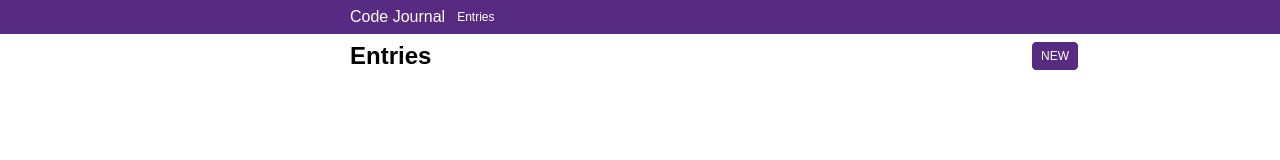
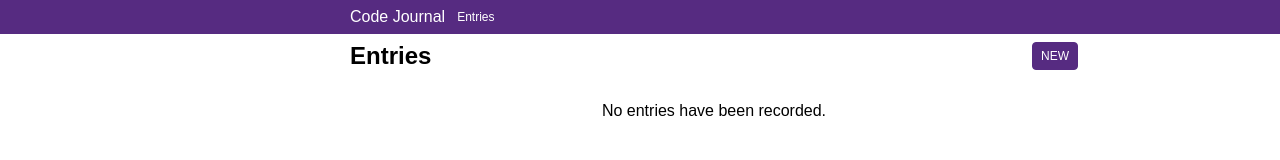
Before and after one commit to restropiajr/code-journal, a website: page index.html in a window 1280 px wide. Drawn offline with Linux system fonts and the light colour scheme; a web font is replaced by a local one.

Commit message:
Created a no entries message

```diff
--- a/css/styles.css
+++ b/css/styles.css
@@ -171,6 +171,11 @@ main.container > .entries > .row > .column-full:nth-of-type(2) > ul > li > .row
   margin-bottom: 1rem;
 }
 
+#entry-view {
+  text-align: center;
+  margin-top: 1rem;
+}
+
 /* Media Query */
 @media screen and (min-width: 768px) {
   header > .container > .row > .column-full > h1,
--- a/index.html
+++ b/index.html
@@ -66,7 +66,7 @@
           <h2>Entries</h2>
           <button type="submit" id="new-button">NEW</button>
         </div>
-        <div class="column-full">
+        <div id="entry-view" class="column-full">
           <ul></ul>
         </div>
       </div>
--- a/js/main.js
+++ b/js/main.js
@@ -63,8 +63,16 @@ function renderEntry(entry) {
 // DOM Content Loaded Event Listener
 document.addEventListener('DOMContentLoaded', event => {
   const ul = document.querySelector('ul');
+  const entryViewDiv = document.querySelector('#entry-view');
+  const noEntriesMessage = document.createElement('p');
+  noEntriesMessage.textContent = 'No entries have been recorded.';
 
-  for (const entry of data.entries) {
-    ul.appendChild(renderEntry(entry));
+  if (data.entries.length === 0) {
+    ul.remove();
+    entryViewDiv.appendChild(noEntriesMessage);
+  } else {
+    for (const entry of data.entries) {
+      ul.appendChild(renderEntry(entry));
+    }
   }
 });
```
